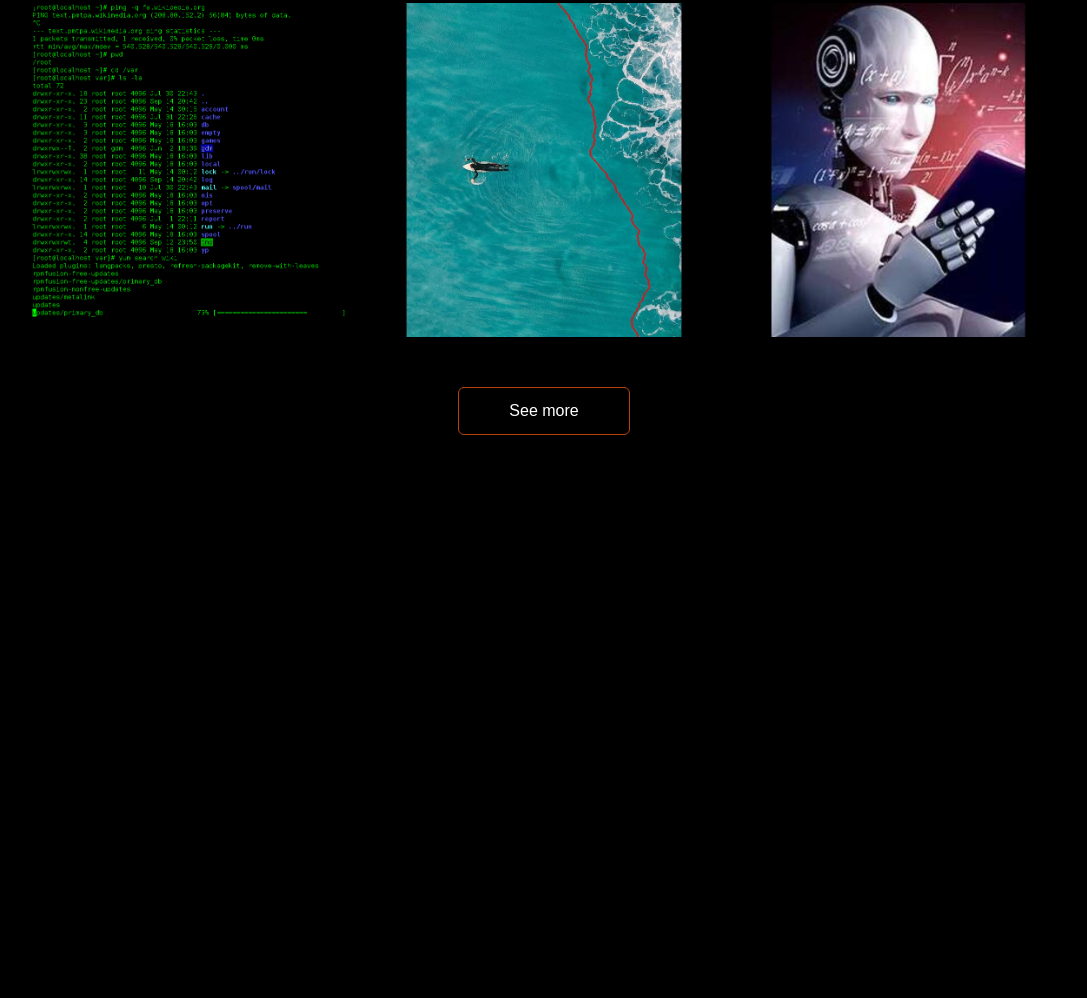
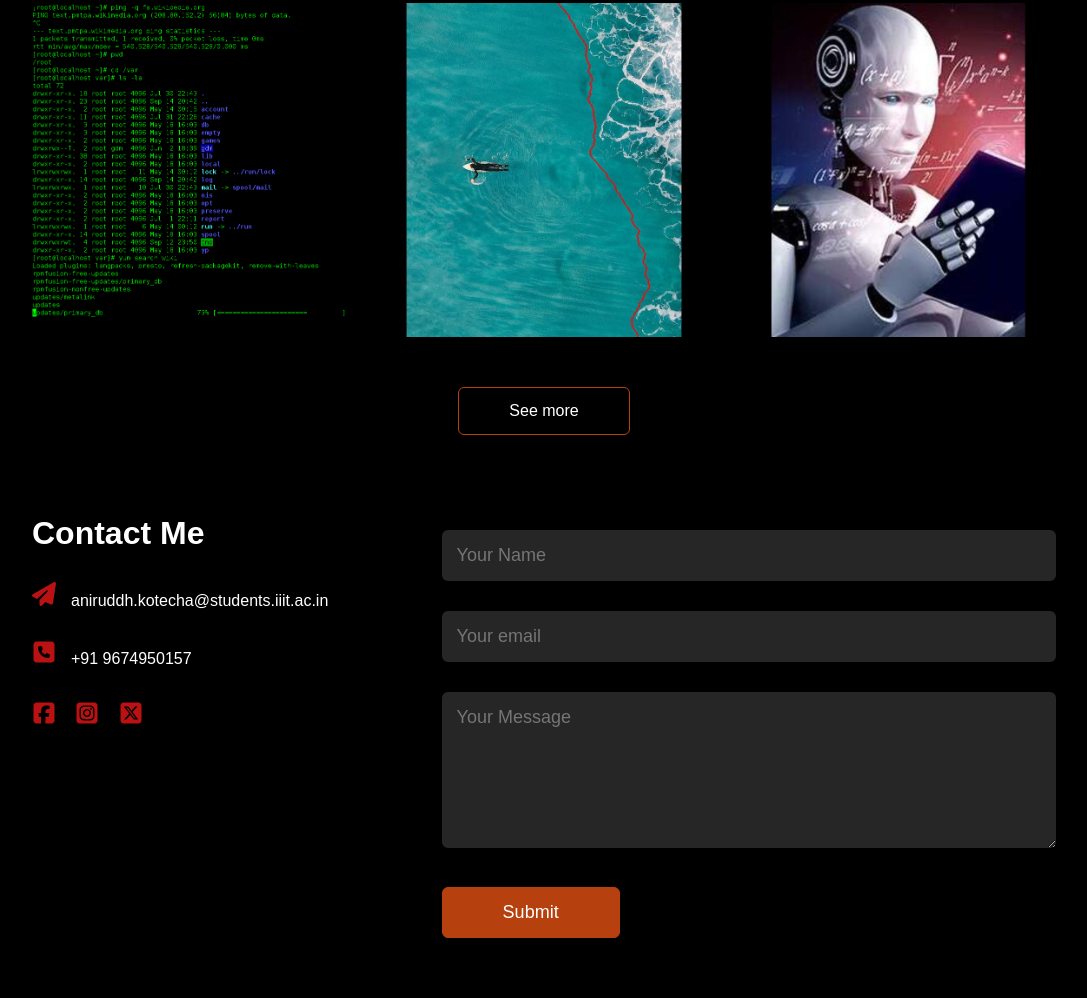
Before and after one commit to Aniruddh-Kotecha/Aniruddh-Kotecha.github.io, a plain HTML site: page index.html in a window 1280 px wide. Shown: the part 1586-2584 px from the top of the page, without its empty margins (96-1183 px from the left). Before the commit the page ends 2091 px from the top, so only its background shows below. Drawn offline with Linux system fonts and the light colour scheme.

Commit message:
Contact Me
Added Contact me section

```diff
--- a/index.html
+++ b/index.html
@@ -116,6 +116,31 @@
             <a href="#" class="btn">See more</a>
         </div>
     </div>
+    <!---------------contact------------>
+    <div id="contact">
+        <div class="container">
+            <div class="row">
+                <div class="contact-left">
+                    <h1 class="sub-title">Contact Me</h1>
+                    <p><img class="social" src="Icons/paper-plane-solid.svg" alt="Icon" width="24" height="24">aniruddh.kotecha@students.iiit.ac.in</p>
+                    <p><img class="social" src="Icons/square-phone-solid.svg" alt="Icon" width="24" height="24">+91 9674950157</p>
+                    <div class="social-icons">
+                        <a href="https://www.facebook.com/aniruddh.kotecha" target="_blank"><img class="social" src="Icons/square-facebook-brands-solid.svg" alt="Icon" width="24" height="24"></a>
+                        <a href="https://www.instagram.com/aniruddhkotecha/" target="_blank"><img class="social" src="Icons/square-instagram-brands-solid.svg" alt="Icon" width="24" height="24"></a>
+                        <a href="https://x.com/AniKotecha2607" target="_blank"><img class="social" src="Icons/square-x-twitter-brands-solid.svg" alt="Icon" width="24" height="24"></a>
+                    </div>
+                </div>
+                <div class="contact-right">
+                    <form action="">
+                        <input type="text" name="Name" placeholder="Your Name" required>
+                        <input type="email" name="email" placeholder="Your email" required>
+                        <textarea name="Message" rows="6" placeholder="Your Message"></textarea>
+                        <button type="submit" class="btn btn2">Submit</button>
+                    </form>
+                </div>
+            </div>
+        </div>
+    </div>
 
 <script>
 
--- a/style.css
+++ b/style.css
@@ -257,3 +257,58 @@ nav ul li a:hover:after{
 .btn:hover{
     background: #B7410E;
 }
+/*-------------contact------------*/
+.contact-left{
+    flex-basis: 35%;
+}
+.contact-left p{
+    margin-top: 30px;
+}
+.contact-left p img{
+    color: #B7410E;
+    margin-right: 15px;
+}
+
+.social-icons{
+    margin-top: 30px;
+}
+.social-icons a{
+    text-decoration: none;
+    font-size: 30px;
+    margin-right: 15px;
+    display: inline-block;
+    transition: transform 0.5s;
+}
+.social-icons a:hover{
+    transform: translateY(-5px);
+}
+
+.contact-right{
+    flex-basis: 60%;
+}
+.contact-right form{
+    width: 100%;
+}
+form input, form textarea{
+    width: 100%;
+    border: 0;
+    outline: none;
+    background: #262626;
+    padding: 15px;
+    margin: 15px 0;
+    color: white;
+    font-size: 18px;
+    border-radius: 6px;
+}
+
+.btn.btn2{
+    display: inline-block;
+    background: #B7410E;
+}
+
+form .btn2{
+    padding: 14px 60px;
+    font-size: 18px;
+    margin-top: 20px;
+    cursor: pointer;
+}
```
Also changed, not shown: Icons/paper-plane-solid.svg (added), Icons/square-facebook-brands-solid.svg (added), Icons/square-instagram-brands-solid.svg (added), Icons/square-phone-solid.svg (added), Icons/square-x-twitter-brands-solid.svg (added).
